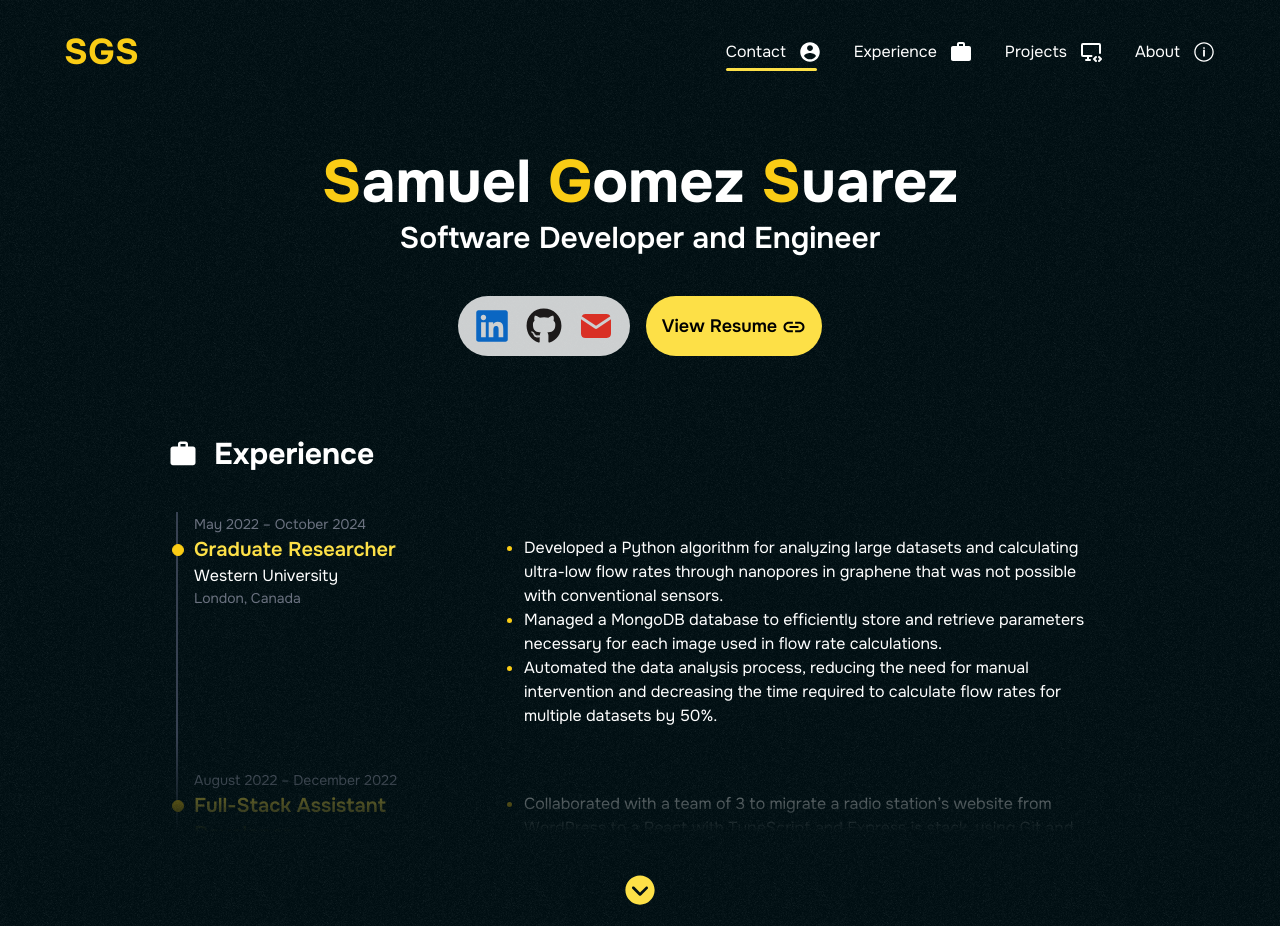
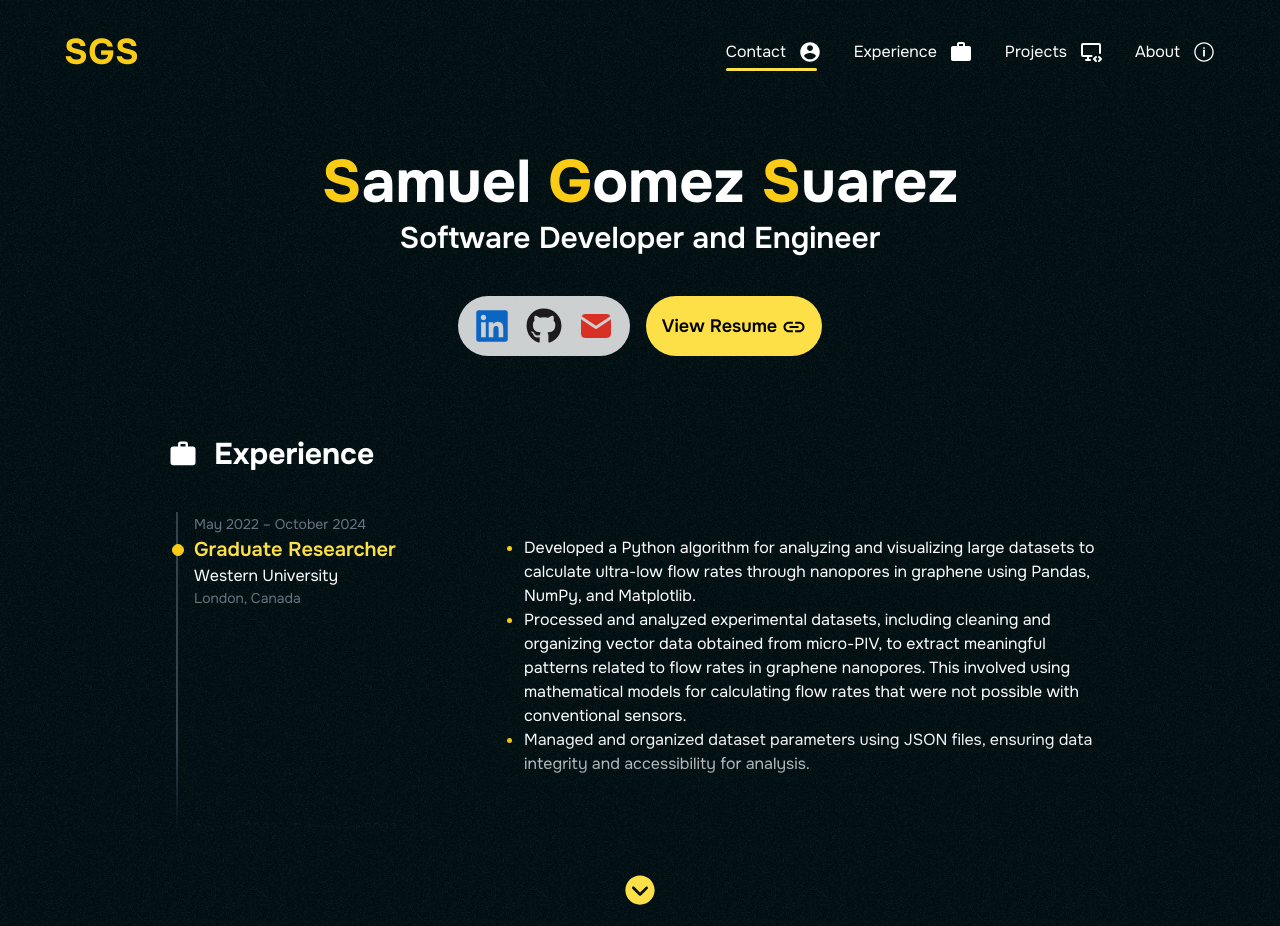
Before and after one commit to samuelgomez4/my-portfolio, a Next.js app: page / in a window 1280 px wide. Shown: the top 926 px of the page. Built offline with nearby package versions, Linux system fonts and the light colour scheme.

Commit message:
Refactor experience descriptions for clarity and detail

```diff
--- a/app/components/experience/constants.ts
+++ b/app/components/experience/constants.ts
@@ -5,9 +5,9 @@ export const experiences = [
     date: 'May 2022 – October 2024',
     city: 'London, Canada',
     description: [
-      'Developed a Python algorithm for analyzing large datasets and calculating ultra-low flow rates through nanopores in graphene that was not possible with conventional sensors.',
-      'Managed a MongoDB database to efficiently store and retrieve parameters necessary for each image used in flow rate calculations.',
-      'Automated the data analysis process, reducing the need for manual intervention and decreasing the time required to calculate flow rates for multiple datasets by 50%.',
+      'Developed a Python algorithm for analyzing and visualizing large datasets to calculate ultra-low flow rates through nanopores in graphene using Pandas, NumPy, and Matplotlib.',
+      'Processed and analyzed experimental datasets, including cleaning and organizing vector data obtained from micro-PIV, to extract meaningful patterns related to flow rates in graphene nanopores. This involved using mathematical models for calculating flow rates that were not possible with conventional sensors.',
+      'Managed and organized dataset parameters using JSON files, ensuring data integrity and accessibility for analysis.',
     ],
   },
   {
@@ -16,8 +16,8 @@ export const experiences = [
     date: 'August 2022 – December 2022',
     city: 'Remote, Colombia',
     description: [
-      'Collaborated with a team of 3 to migrate a radio station’s website from WordPress to a React with TypeScript and Express.js stack, using Git and GitHub for version control.',
-      'Implemented a RESTful API and database integration, improving the scalability of the site for the growing team and enabling better data management and dynamic content updates.',
+      'Collaborated with a team of 3 to create a radio station’s application with a Dango stack, using Git and GitHub for version control.',
+      'Implemented a RESTful API with Django and MySQL database integration, improving the scalability of the site for the growing team and enabling better data management and dynamic content updates.',
     ],
   },
   {
```
